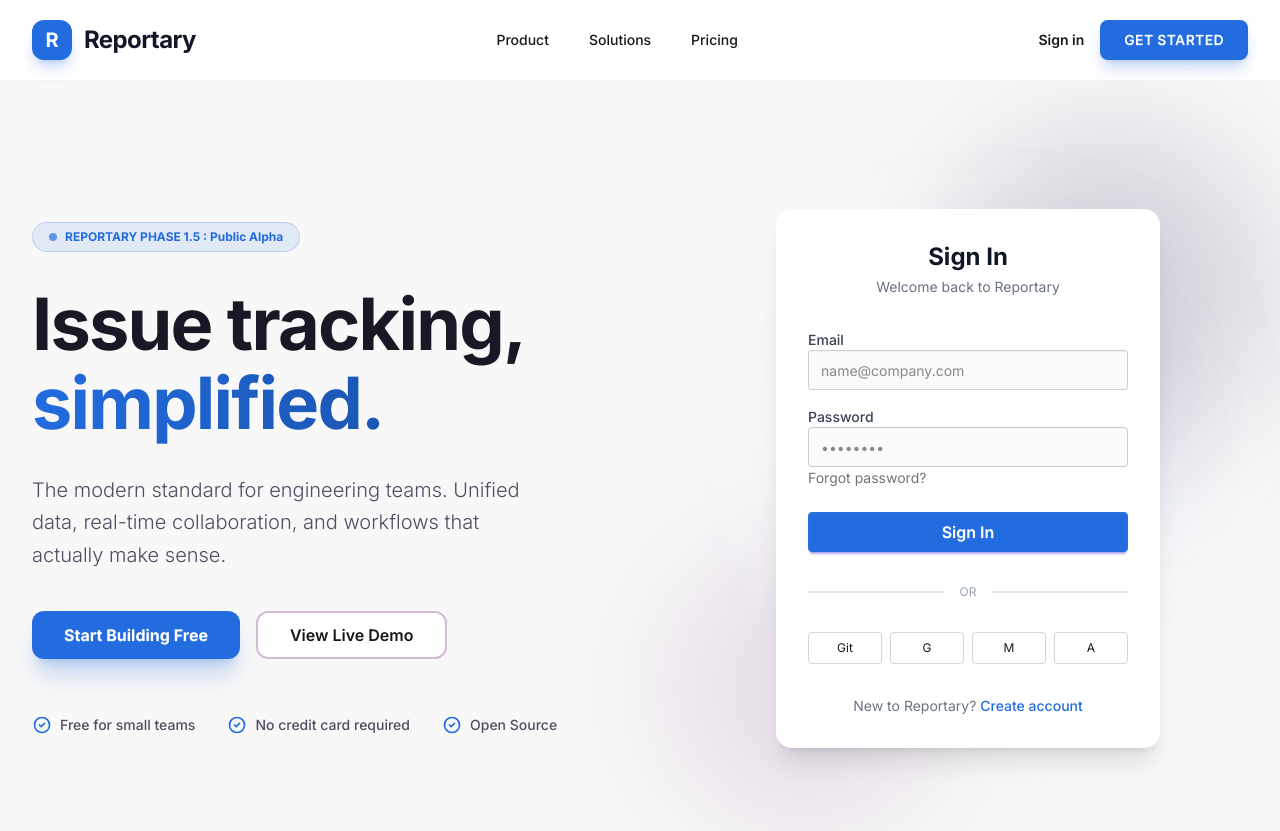
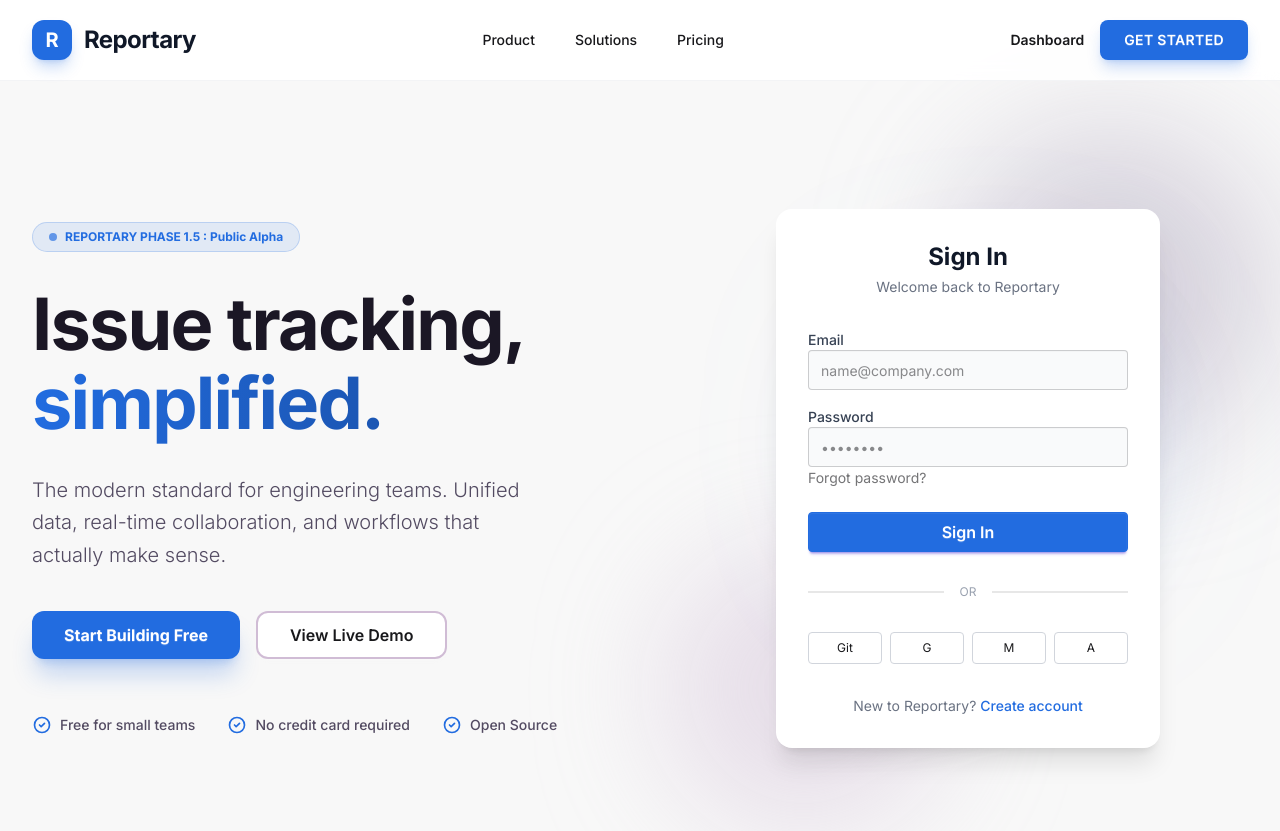
Before and after one commit to Rishi-Bhati/Reportary, a Django app: page / in a window 1280 px wide. Shown: the top 831 px of the page. Run offline with Django 5.2, Linux system fonts and the light colour scheme; style sheets or scripts are compiled from the project's sources; some libraries are stand-ins or nearby versions.

Commit message:
minor textual changes

```diff
--- a/home/templates/home/landing_page.html
+++ b/home/templates/home/landing_page.html
@@ -39,8 +39,7 @@
                 <!-- CTA -->
                 <div class="flex items-center space-x-4">
                     <a href="{% url 'dashboard' %}"
-                        class="hidden md:block text-sm font-semibold text-gray-700 hover:text-[#226ce0] transition-colors duration-200">Sign
-                        in</a>
+                        class="hidden md:block text-sm font-semibold text-gray-700 hover:text-[#226ce0] transition-colors duration-200">Dashboard</a>
                     <a href="{% url 'nota' %}"
                         class="btn btn-primary h-10 min-h-[2.5rem] px-6 text-white rounded-lg font-semibold border-none shadow-lg shadow-[#226ce0]/25 hover:shadow-xl hover:shadow-[#226ce0]/35 hover:-translate-y-0.5 active:translate-y-0 transition-all duration-300 text-sm uppercase tracking-wide">Get
                         Started</a>
```
